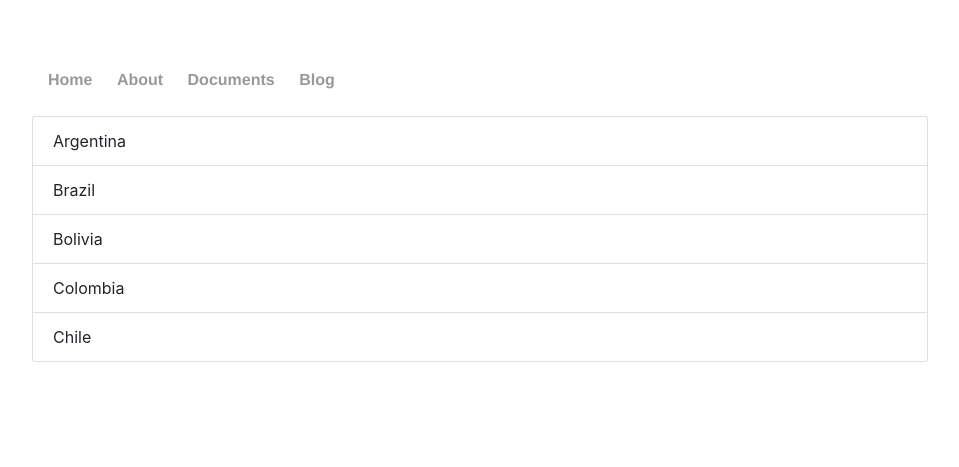
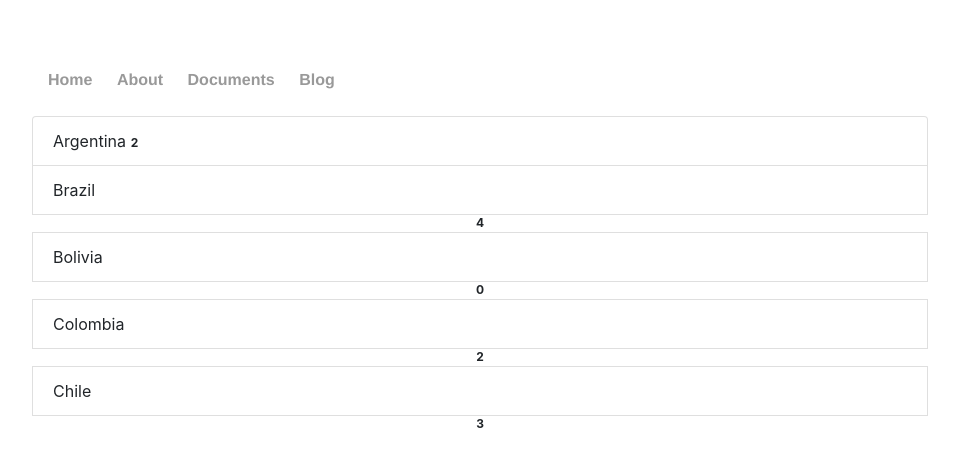
Before and after one commit to crisloma/crisloma.github.io, a Jekyll site: the page documents.html, which Jekyll copies as it is, in a window 1280 px wide. Shown: the top 467 px of the page, without its empty margins (160-1119 px from the left). Built offline with Jekyll 4.4.1, drawn with Linux system fonts in a browser that asks for light colours.

Commit message:
Update documents.html

```diff
--- a/documents.html
+++ b/documents.html
@@ -19,11 +19,11 @@
 
 	<div class="list">
 		<ul class="list-group">
-  		<li class="list-group-item">Argentina</li>
-  		<li class="list-group-item">Brazil</li>
-  		<li class="list-group-item">Bolivia</li>
- 		 <li class="list-group-item">Colombia</li>
-  		<li class="list-group-item">Chile</li>
+  		<li class="list-group-item">Argentina<span class="badge">2</span></li>
+  		<li class="list-group-item">Brazil</li><span class="badge">4</span>
+  		<li class="list-group-item">Bolivia</li><span class="badge">0</span>
+ 		 <li class="list-group-item">Colombia</li><span class="badge">2</span>
+  		<li class="list-group-item">Chile</li><span class="badge">3</span>
 </ul>
 	</div>
 	</body>
```
